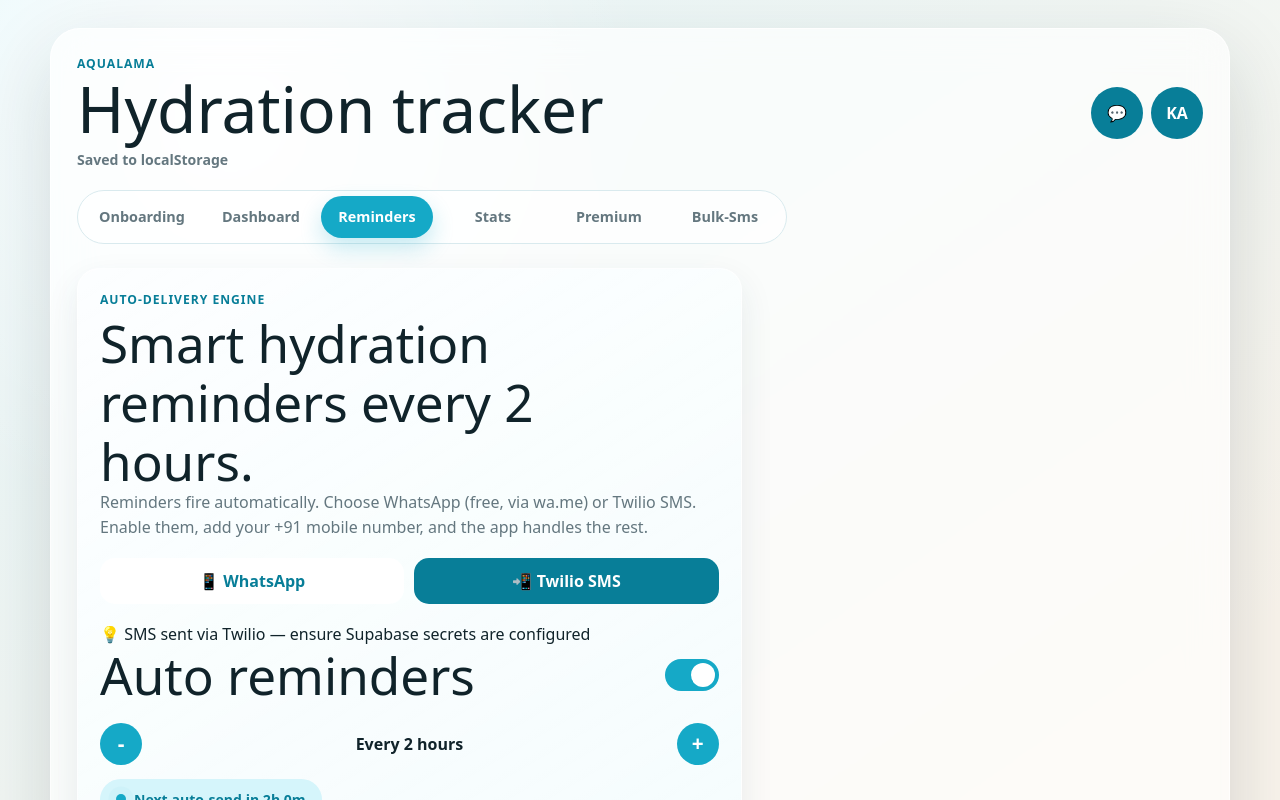
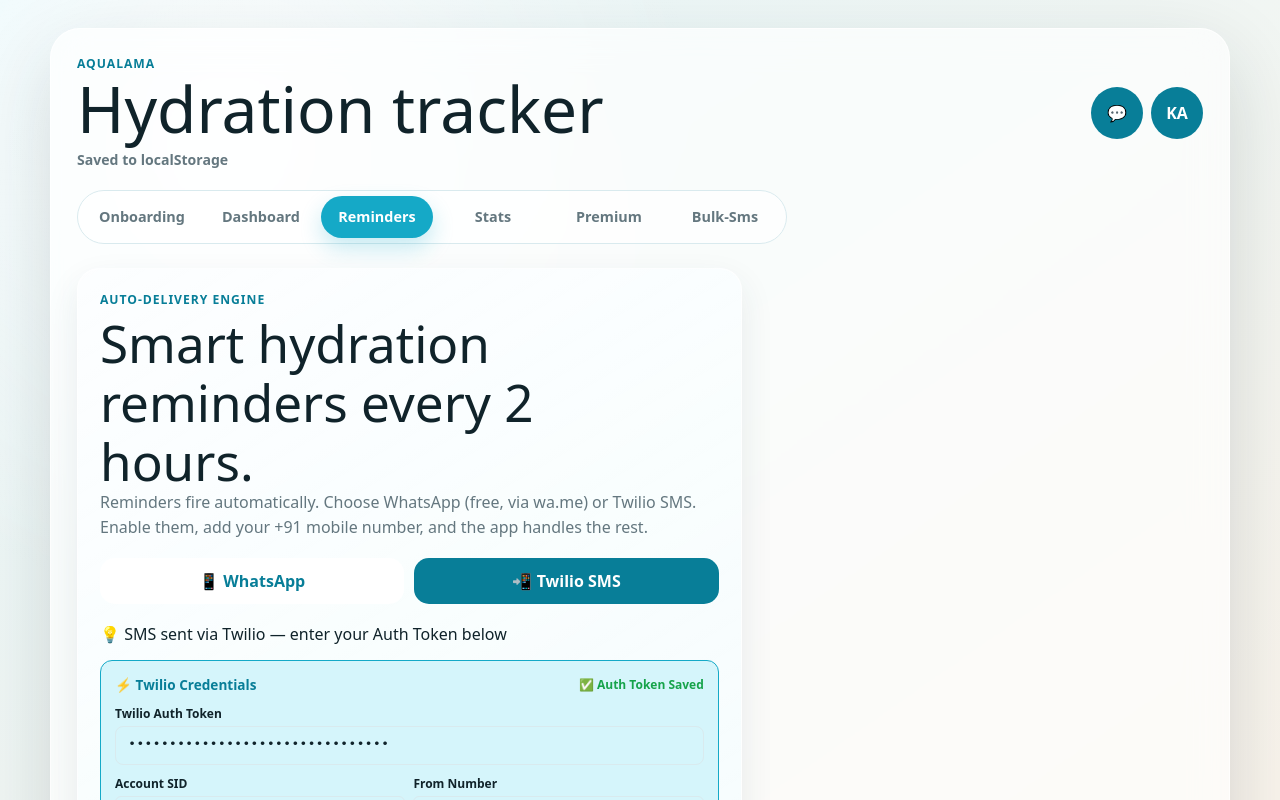
Before and after one commit to StratVeda-Technologies/waterllama-react, a React (Vite) app: page / in a window 1280 px wide. Both pictures are taken after a click on the button "Reminders". Shown: the top 800 px of the page. Built offline with nearby package versions, Linux system fonts and the light colour scheme.

Commit message:
feat: add compact inline Twilio credentials inputs for Reminders and Bulk SMS

```diff
--- a/src/App.jsx
+++ b/src/App.jsx
@@ -862,8 +862,78 @@ function App() {
               <span className="method-note">
                 {notificationMethod === 'WhatsApp'
                   ? '💡 WhatsApp opens a pre-filled chat via wa.me (free, no backend needed)'
-                  : '💡 SMS sent via Twilio — ensure Supabase secrets are configured'}
+                  : '💡 SMS sent via Twilio — enter your Auth Token below'}
               </span>
+
+              {notificationMethod === 'SMS' && (
+                <div style={{ marginTop: '14px', padding: '14px', background: 'var(--soft)', borderRadius: '12px', border: '1.5px solid var(--brand)', display: 'flex', flexDirection: 'column', gap: '10px' }}>
+                  <div style={{ display: 'flex', justifyContent: 'space-between', alignItems: 'center' }}>
+                    <span style={{ fontSize: '0.85rem', fontWeight: 800, color: 'var(--brand-strong)' }}>⚡ Twilio Credentials</span>
+                    {twilioToken ? (
+                      <span style={{ fontSize: '0.75rem', color: '#16a34a', fontWeight: 700 }}>✅ Auth Token Saved</span>
+                    ) : (
+                      <span style={{ fontSize: '0.75rem', color: '#dc2626', fontWeight: 700 }}>⚠️ Auth Token Required</span>
+                    )}
+                  </div>
+                  <div>
+                    <label style={{ fontSize: '0.75rem', fontWeight: 700, display: 'block', marginBottom: '3px' }}>Twilio Auth Token</label>
+                    <input
+                      type="password"
+                      placeholder="Paste your Auth Token from Twilio Console"
+                      value={twilioToken}
+                      onChange={e => {
+                        const val = e.target.value.trim()
+                        setTwilioToken(val)
+                        setTwilioConfig(twilioSid, val, twilioFrom)
+                      }}
+                      style={{
+                        width: '100%', padding: '8px 12px', borderRadius: '8px',
+                        border: '1px solid var(--line)', background: 'var(--card)',
+                        color: 'var(--text)', fontSize: '0.85rem', fontFamily: 'monospace'
+                      }}
+                    />
+                  </div>
+                  <div style={{ display: 'grid', gridTemplateColumns: '1fr 1fr', gap: '8px' }}>
+                    <div>
+                      <label style={{ fontSize: '0.75rem', fontWeight: 700, display: 'block', marginBottom: '3px' }}>Account SID</label>
+                      <input
+                        type="text"
+                        value={twilioSid}
+                        onChange={e => {
+                          const val = e.target.value.trim()
+                          setTwilioSid(val)
+                          setTwilioConfig(val, twilioToken, twilioFrom)
+                        }}
+                        style={{
+                          width: '100%', padding: '6px 10px', borderRadius: '6px',
+                          border: '1px solid var(--line)', background: 'var(--card)',
+                          color: 'var(--text)', fontSize: '0.8rem', fontFamily: 'monospace'
+                        }}
+                      />
+                    </div>
+                    <div>
+                      <label style={{ fontSize: '0.75rem', fontWeight: 700, display: 'block', marginBottom: '3px' }}>From Number</label>
+                      <input
+                        type="text"
+                        value={twilioFrom}
+                        onChange={e => {
+                          const val = e.target.value.trim()
+                          setTwilioFrom(val)
+                          setTwilioConfig(twilioSid, twilioToken, val)
+                        }}
+                        style={{
+                          width: '100%', padding: '6px 10px', borderRadius: '6px',
+                          border: '1px solid var(--line)', background: 'var(--card)',
+                          color: 'var(--text)', fontSize: '0.8rem', fontFamily: 'monospace'
+                        }}
+                      />
+                    </div>
+                  </div>
+                  <p style={{ margin: 0, fontSize: '0.72rem', color: 'var(--muted)' }}>
+                    💡 Trial limitation: Recipients must be verified in Twilio Console → Verified Caller IDs
+                  </p>
+                </div>
+              )}
 
               <div className="section-heading">
                 <h2>Auto reminders</h2>
--- a/src/BulkSms.jsx
+++ b/src/BulkSms.jsx
@@ -1,5 +1,5 @@
 import { useState, useEffect } from 'react'
-import { sendBulkSmsViaEdge, sendBulkWhatsAppViaEdge, sendReminderViaEdge, isSupabaseConfigured, normalizePhoneNumber } from './mysqlClient'
+import { sendBulkSmsViaEdge, sendBulkWhatsAppViaEdge, sendReminderViaEdge, isSupabaseConfigured, normalizePhoneNumber, getTwilioConfig, setTwilioConfig } from './mysqlClient'
 import './BulkSms.css'
 
 const DEFAULT_CONTACTS = [
@@ -62,6 +62,12 @@ export default function BulkSms() {
   const [sendingProgress, setSendingProgress] = useState(0)
   const [isSending, setIsSending] = useState(false)
   const [sendResult, setSendResult] = useState(null)
+
+  // Twilio state
+  const initialTwilio = getTwilioConfig()
+  const [twilioSid, setTwilioSid] = useState(initialTwilio.sid)
+  const [twilioToken, setTwilioToken] = useState(initialTwilio.token)
+  const [twilioFrom, setTwilioFrom] = useState(initialTwilio.from)
 
   // Check Supabase availability on mount
   useEffect(() => {
@@ -366,8 +372,66 @@ export default function BulkSms() {
                     <p style={{ margin: '6px 0 0 0', fontSize: '0.78rem', color: 'var(--muted)' }}>
                       {messageType === 'whatsapp'
                         ? '💡 WhatsApp opens pre-filled chats via wa.me links — works without any backend'
-                        : '💡 SMS sent via Twilio — requires Supabase + Twilio secrets configured'}
+                        : '💡 SMS sent via Twilio — enter your Auth Token below'}
                     </p>
+
+                    {messageType === 'sms' && (
+                      <div style={{ marginTop: '12px', padding: '12px', background: 'var(--soft)', borderRadius: '10px', border: '1.5px solid var(--brand)', display: 'flex', flexDirection: 'column', gap: '8px' }}>
+                        <div style={{ display: 'flex', justifyContent: 'space-between', alignItems: 'center' }}>
+                          <span style={{ fontSize: '0.82rem', fontWeight: 800, color: 'var(--brand-strong)' }}>⚡ Twilio Credentials</span>
+                          {twilioToken ? (
+                            <span style={{ fontSize: '0.75rem', color: '#16a34a', fontWeight: 700 }}>✅ Token Saved</span>
+                          ) : (
+                            <span style={{ fontSize: '0.75rem', color: '#dc2626', fontWeight: 700 }}>⚠️ Auth Token Required</span>
+                          )}
+                        </div>
+                        <div>
+                          <label style={{ fontSize: '0.75rem', fontWeight: 700, display: 'block', marginBottom: '2px' }}>Twilio Auth Token</label>
+                          <input
+                            type="password"
+                            placeholder="Paste your Auth Token from Twilio Console"
+                            className="sms-input"
+                            value={twilioToken}
+                            onChange={e => {
+                              const val = e.target.value.trim()
+                              setTwilioToken(val)
+                              setTwilioConfig(twilioSid, val, twilioFrom)
+                            }}
+                            style={{ fontSize: '0.85rem', fontFamily: 'monospace' }}
+                          />
+                        </div>
+                        <div style={{ display: 'grid', gridTemplateColumns: '1fr 1fr', gap: '8px' }}>
+                          <div>
+                            <label style={{ fontSize: '0.75rem', fontWeight: 700, display: 'block', marginBottom: '2px' }}>Account SID</label>
+                            <input
+                              type="text"
+                              className="sms-input"
+                              value={twilioSid}
+                              onChange={e => {
+                                const val = e.target.value.trim()
+                                setTwilioSid(val)
+                                setTwilioConfig(val, twilioToken, twilioFrom)
+                              }}
+                              style={{ fontSize: '0.8rem', fontFamily: 'monospace' }}
+                            />
+                          </div>
+                          <div>
+                            <label style={{ fontSize: '0.75rem', fontWeight: 700, display: 'block', marginBottom: '2px' }}>From Number</label>
+                            <input
+                              type="text"
+                              className="sms-input"
+                              value={twilioFrom}
+                              onChange={e => {
+                                const val = e.target.value.trim()
+                                setTwilioFrom(val)
+                                setTwilioConfig(twilioSid, twilioToken, val)
+                              }}
+                              style={{ fontSize: '0.8rem', fontFamily: 'monospace' }}
+                            />
+                          </div>
+                        </div>
+                      </div>
+                    )}
                   </div>
 
                   <div className="sms-form-group">
```
